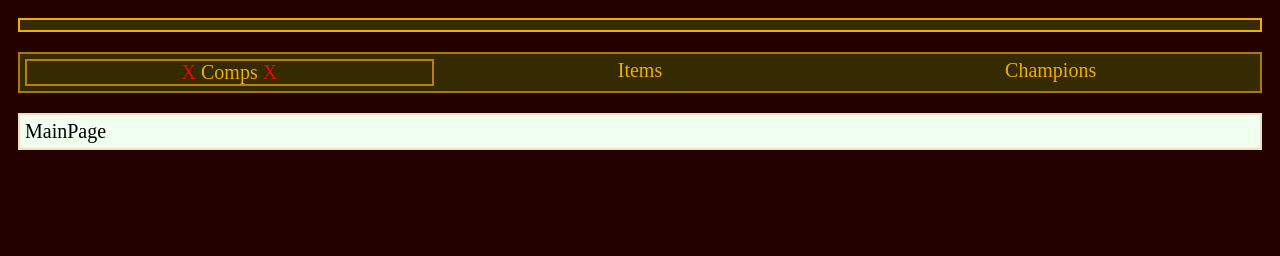
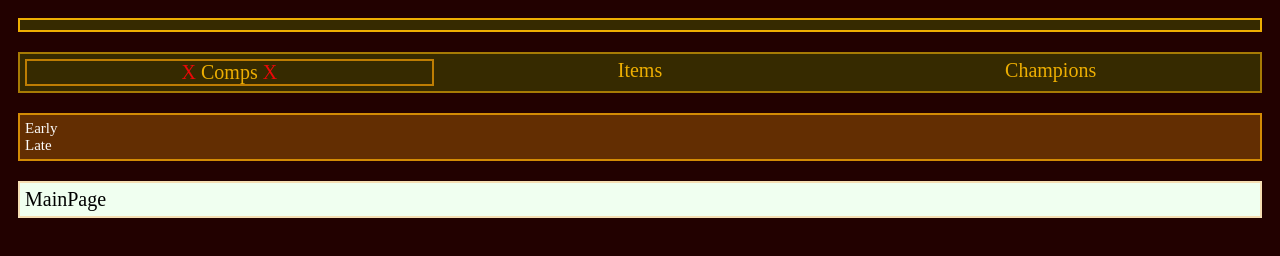
Before and after one commit to IgorPelowski/tft, a website: page champs.html in a window 1280 px wide. Both pictures are taken after a click on the link "Comps". Drawn offline with nearby package versions, Linux system fonts and the light colour scheme; files that its build step writes are made by us from their sources.

Commit message:
fixed menu pannel for every subsite

```diff
--- a/champs.html
+++ b/champs.html
@@ -16,6 +16,10 @@
         <a class="nav__champs" href="champs.html">Champions</a>
 
     </nav>
+    <div class="menu">
+        <a class="menu__item" href="comps.html">Early</a>
+        <a class="menu__item" href="comps.html">Late</a>
+    </div>
     <a class="Main" href="index.html">MainPage</a>
 
     <div class="ChampBox">
@@ -26,6 +30,6 @@
 
 
     </div>
-
+    <script src="script.js"></script>
 </body>
 </html>
```
Also changed, not shown: comps.html (+5 -1 lines), items.html (+5 -1 lines).
